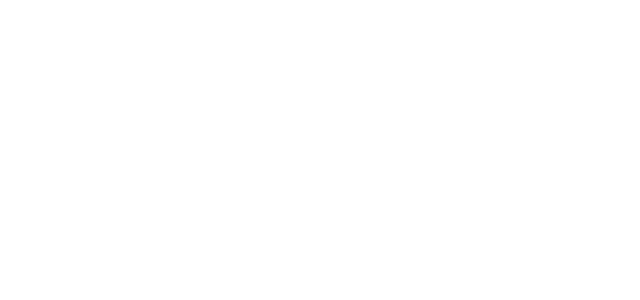
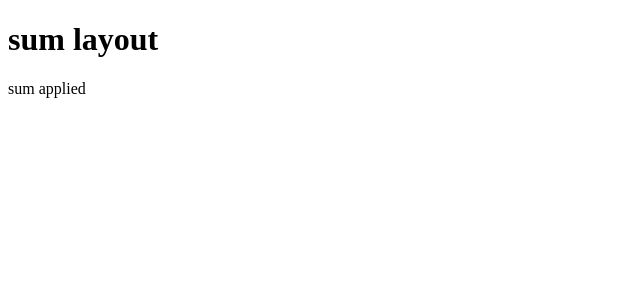
Before and after one commit to Prriiitttt/job-application-tracker, a React (Vite) app: page /applied in a window 1280 px wide. Shown: the top 300 px of the page, without its empty margins (0-640 px from the left). Built offline with nearby package versions, Linux system fonts and the light colour scheme.

Commit message:
feat: router setup

```diff
--- a/package.json
+++ b/package.json
@@ -11,7 +11,8 @@
   },
   "dependencies": {
     "react": "^19.2.4",
-    "react-dom": "^19.2.4"
+    "react-dom": "^19.2.4",
+    "react-router-dom": "^7.13.1"
   },
   "devDependencies": {
     "@eslint/js": "^9.39.4",
--- a/src/App.jsx
+++ b/src/App.jsx
@@ -1,10 +1,38 @@
-import { useState } from 'react'
+import {createBrowserRouter, RouterProvider} from "react-router-dom"
 import './App.css'
+import Layout from "./components/Layout"
+import Home from "./pages/Home"
+import Applied from "./pages/Applied"
+import Analytics from "./pages/Analytics"
+
+const router = createBrowserRouter (
+    [
+      {
+        path: "/",
+        element: <Layout />,
+        errorElement:<div>404 - Page not found</div>,
+        children: [
+          {
+            index: true,
+            element:<Home />
+          },
+          {
+            path: "applied",
+            element:<Applied />
+          },
+          {
+            path: "analytics",
+            element:<Analytics />
+          },
+        ]
+      }
+    ]
+  )
 
 function App() {
-
   return (
     <>
+      <RouterProvider router={router} />
     </>
   )
 }
--- a/src/components/Layout.jsx
+++ b/src/components/Layout.jsx
@@ -0,0 +1,11 @@
+import React from 'react'
+import { Outlet } from 'react-router-dom'
+
+export default function Layout () {
+  return (
+    <div>
+      <h1>sum layout</h1>
+      <Outlet />
+    </div>
+  )
+}
--- a/src/pages/Analytics.jsx
+++ b/src/pages/Analytics.jsx
@@ -0,0 +1,9 @@
+import React from 'react'
+
+export default function Analytics () {
+  return (
+    <div>
+      sum analytics
+    </div>
+  )
+}
--- a/src/pages/Applied.jsx
+++ b/src/pages/Applied.jsx
@@ -0,0 +1,9 @@
+import React from 'react'
+
+export default function Applied () {
+  return (
+    <div>
+      sum applied
+    </div>
+  )
+}
--- a/src/pages/Home.jsx
+++ b/src/pages/Home.jsx
@@ -0,0 +1,9 @@
+import React from 'react'
+
+export default function Home() {
+  return (
+    <div>
+        sum home
+    </div>
+  )
+}
```
Also changed, not shown: 1 other file (tests, documents, lock files or other folders).
